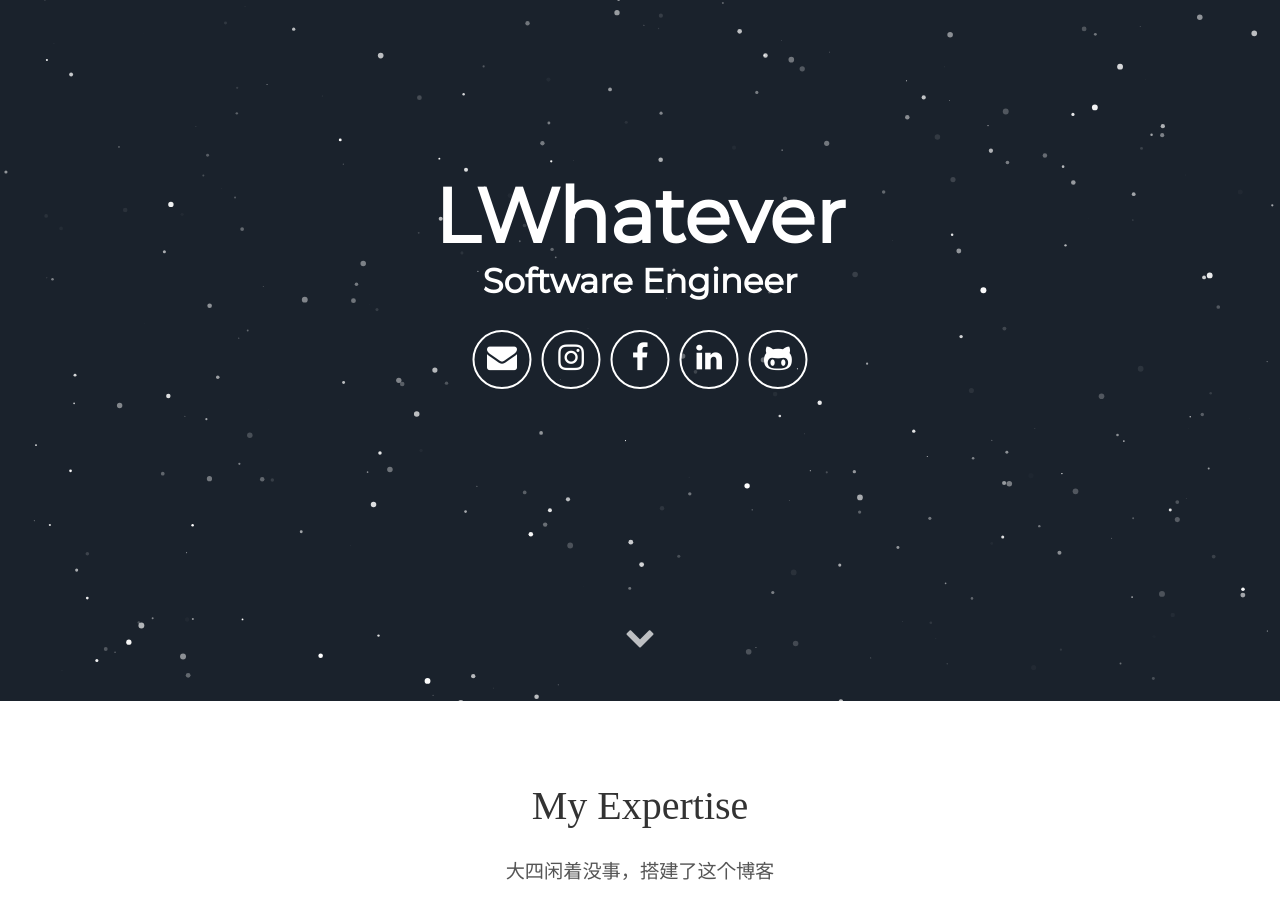
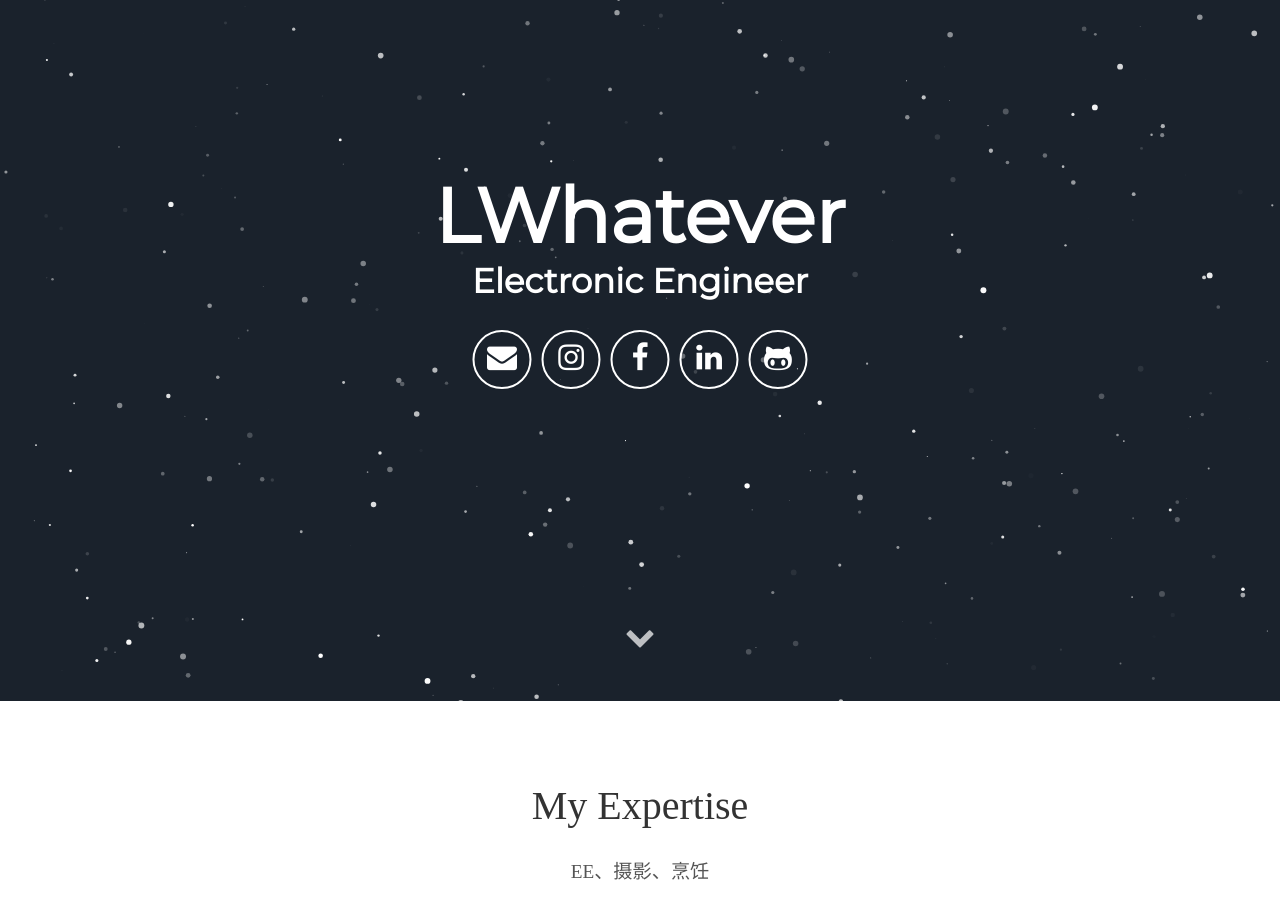
Before and after one commit to LWhatever/UPUP, a Jekyll site: the page built from index.html, in a window 1280 px wide and 900 px high, scrolled down 199 px. Built offline with Jekyll 4.4.1, drawn with Linux system fonts in a browser that asks for light colours; some web fonts are replaced.

Commit message:
Update _config.yml

```diff
--- a/_config.yml
+++ b/_config.yml
@@ -6,8 +6,8 @@ description: 哦哈
 
 # User settings
 username: LWhatever
-user_description: 大四闲着没事，搭建了这个博客
-user_title: Software Engineer
+user_description: EE、摄影、烹饪
+user_title: Electronic Engineer
 email: y13098846346@gmail.com
 # twitter_username: lorem_ipsum
 # github_username:  lorem_ipsum
```
